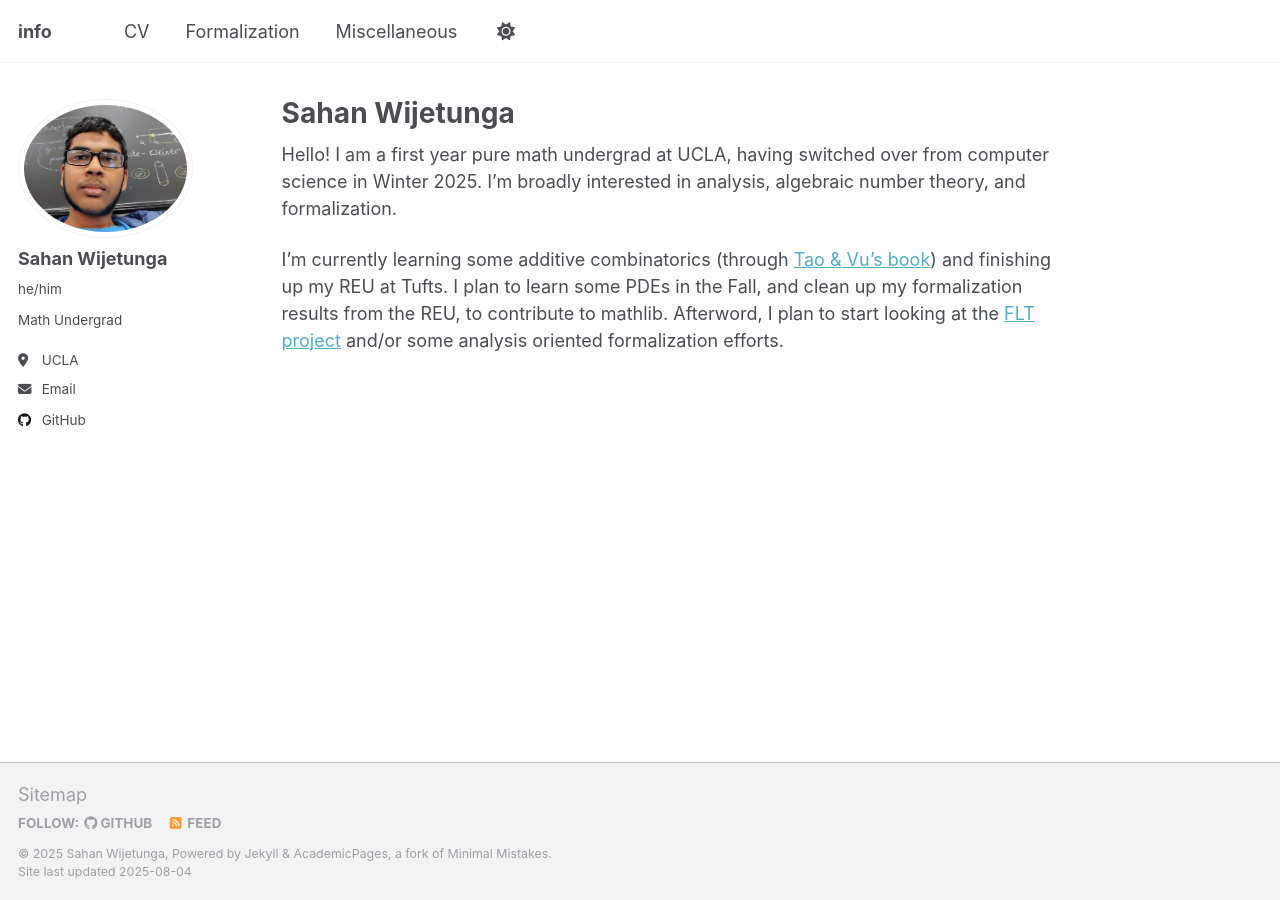
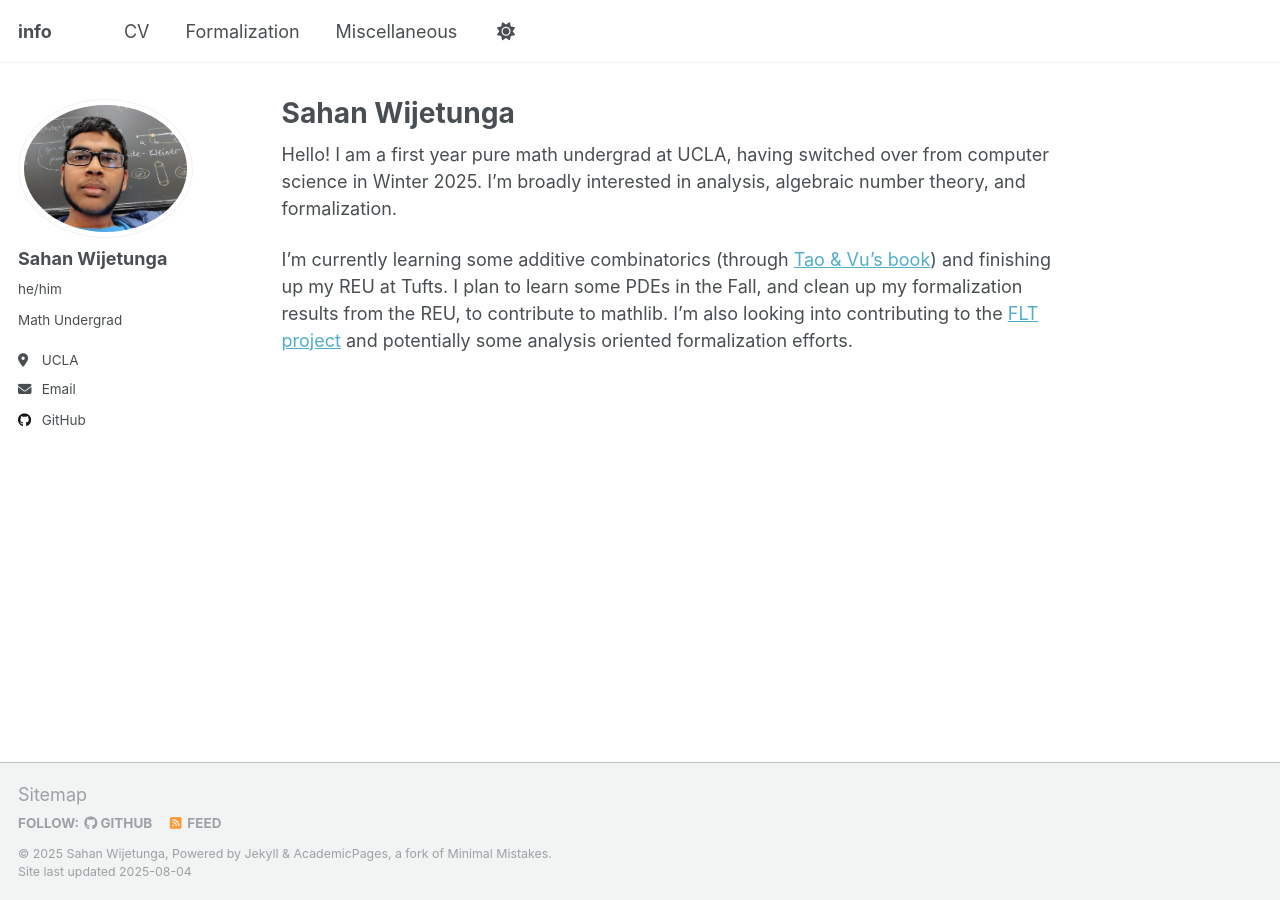
Before and after one commit to sahanwijetunga/sahanwijetunga.github.io, a Jekyll site: the page built from _pages/about.md, in a window 1280 px wide. Built offline with Jekyll 4.4.1, drawn with Linux system fonts in a browser that asks for light colours.

Commit message:
Update about.md

```diff
--- a/_pages/about.md
+++ b/_pages/about.md
@@ -11,4 +11,4 @@ redirect_from:
 
 Hello! I am a first year pure math undergrad at UCLA, having switched over from computer science in Winter 2025. I'm broadly interested in analysis, algebraic number theory, and formalization.
 
-I'm currently learning some additive combinatorics (through [Tao & Vu's book](https://www.cambridge.org/core/books/additive-combinatorics/D408BA34B567974CC8FB0CEC2A49A807)) and finishing up my REU at Tufts. I plan to learn some PDEs in the Fall, and clean up my formalization results from the REU, to contribute to mathlib. Afterword, I plan to start looking at the [FLT project](https://github.com/ImperialCollegeLondon/flt) and/or some analysis oriented formalization efforts.
+I'm currently learning some additive combinatorics (through [Tao & Vu's book](https://www.cambridge.org/core/books/additive-combinatorics/D408BA34B567974CC8FB0CEC2A49A807)) and finishing up my REU at Tufts. I plan to learn some PDEs in the Fall, and clean up my formalization results from the REU, to contribute to mathlib. I'm also looking into contributing to the [FLT project](https://github.com/ImperialCollegeLondon/flt) and potentially some analysis oriented formalization efforts.
```
